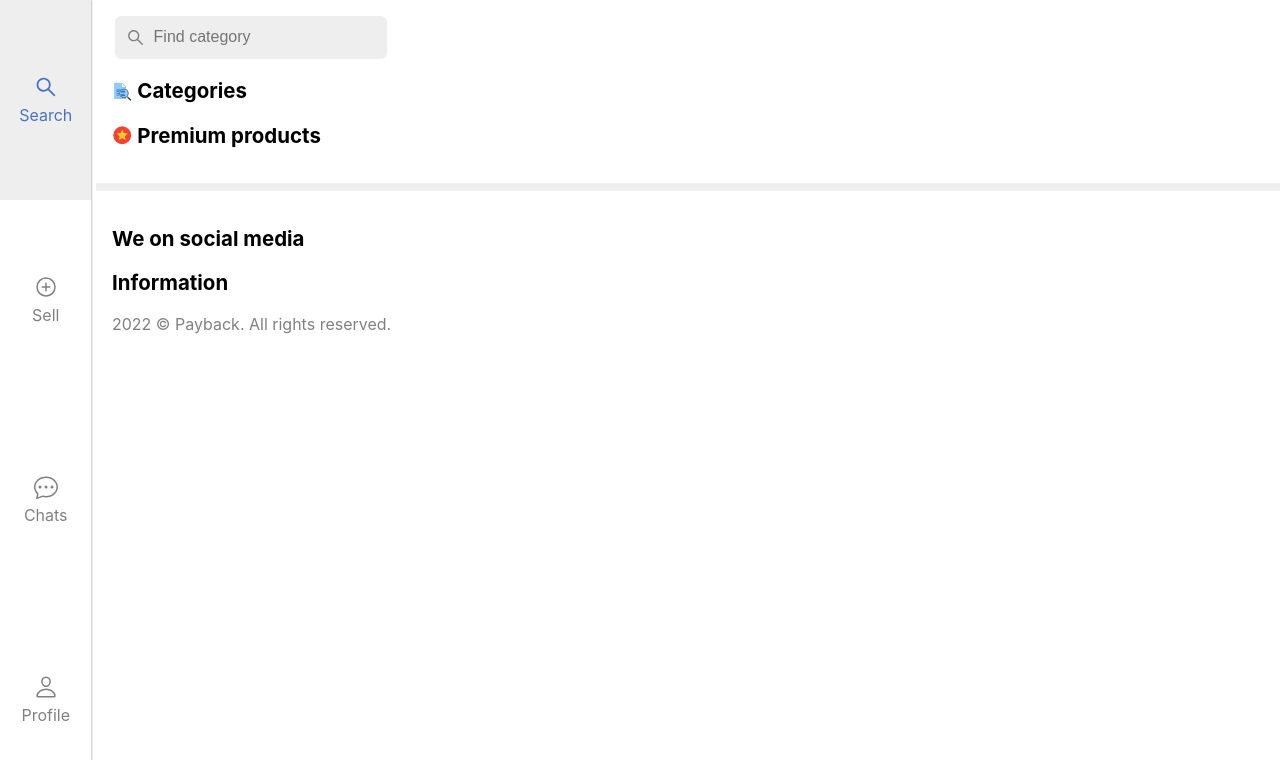
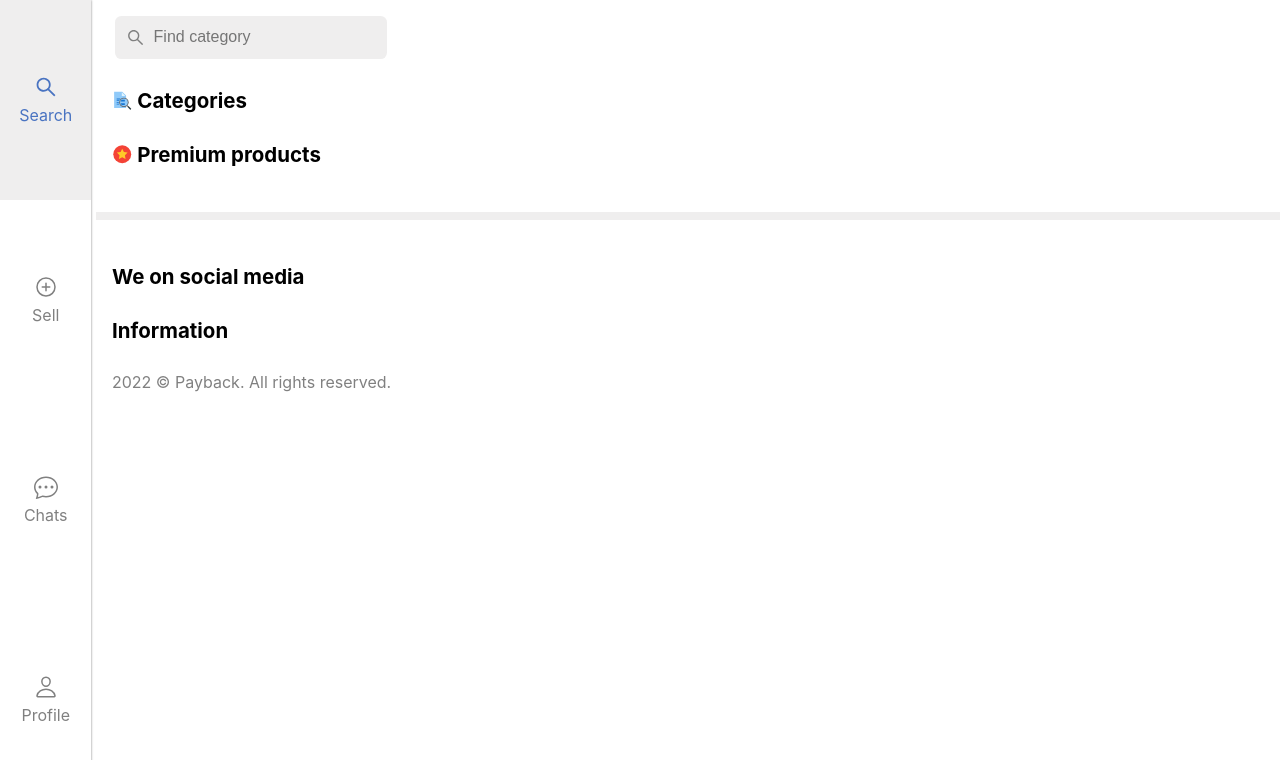
Before and after one commit to VladBrok/payback, a Next.js app: page / in a window 1280 px wide. Shown: the top 760 px of the page. Built offline with nearby package versions, Linux system fonts and the light colour scheme.

Commit message:
Increase section margin

```diff
--- a/components/Section/Section.module.scss
+++ b/components/Section/Section.module.scss
@@ -1,7 +1,7 @@
 @use "../../styles/mixins.scss" as m;
 
 .container {
-  margin: 1.2rem 0;
+  margin: 1.8rem 0;
 
   .title {
     @include m.title-2xl;
```
